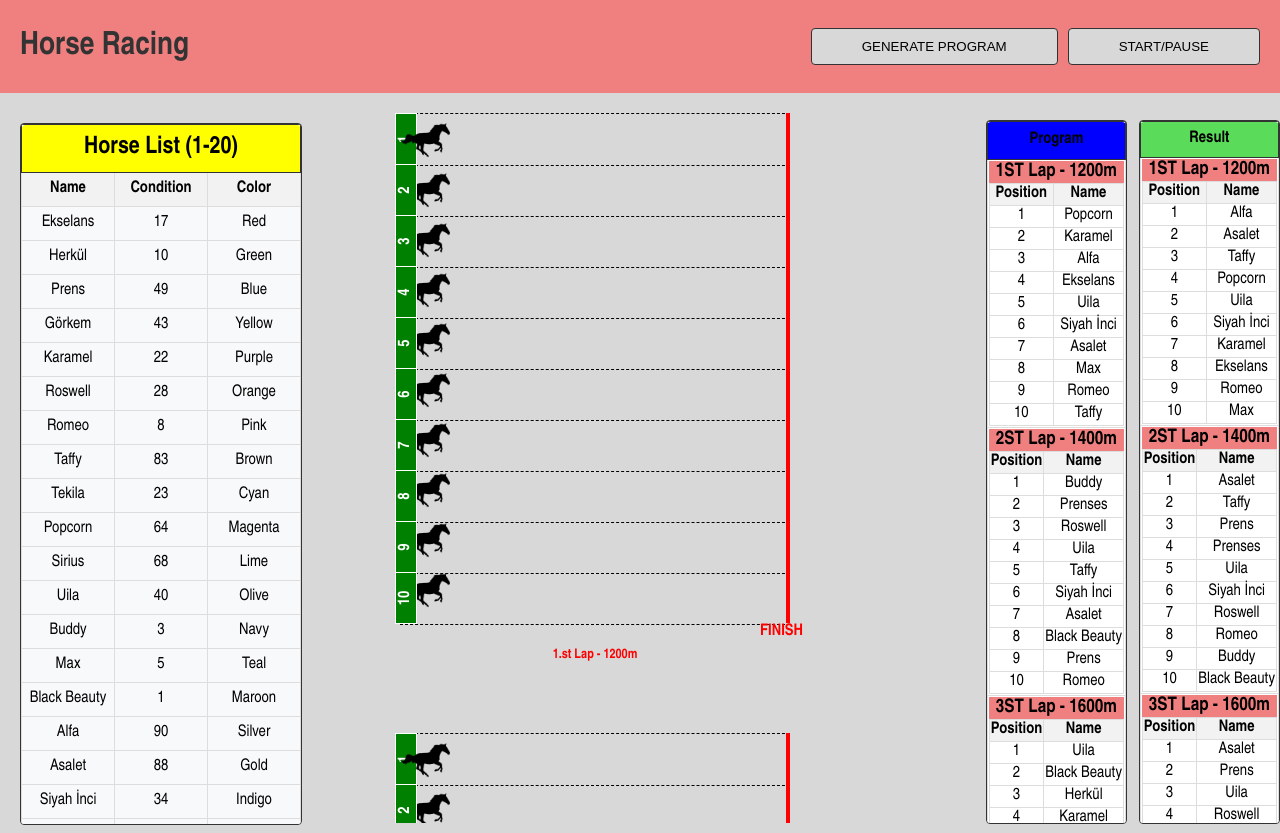
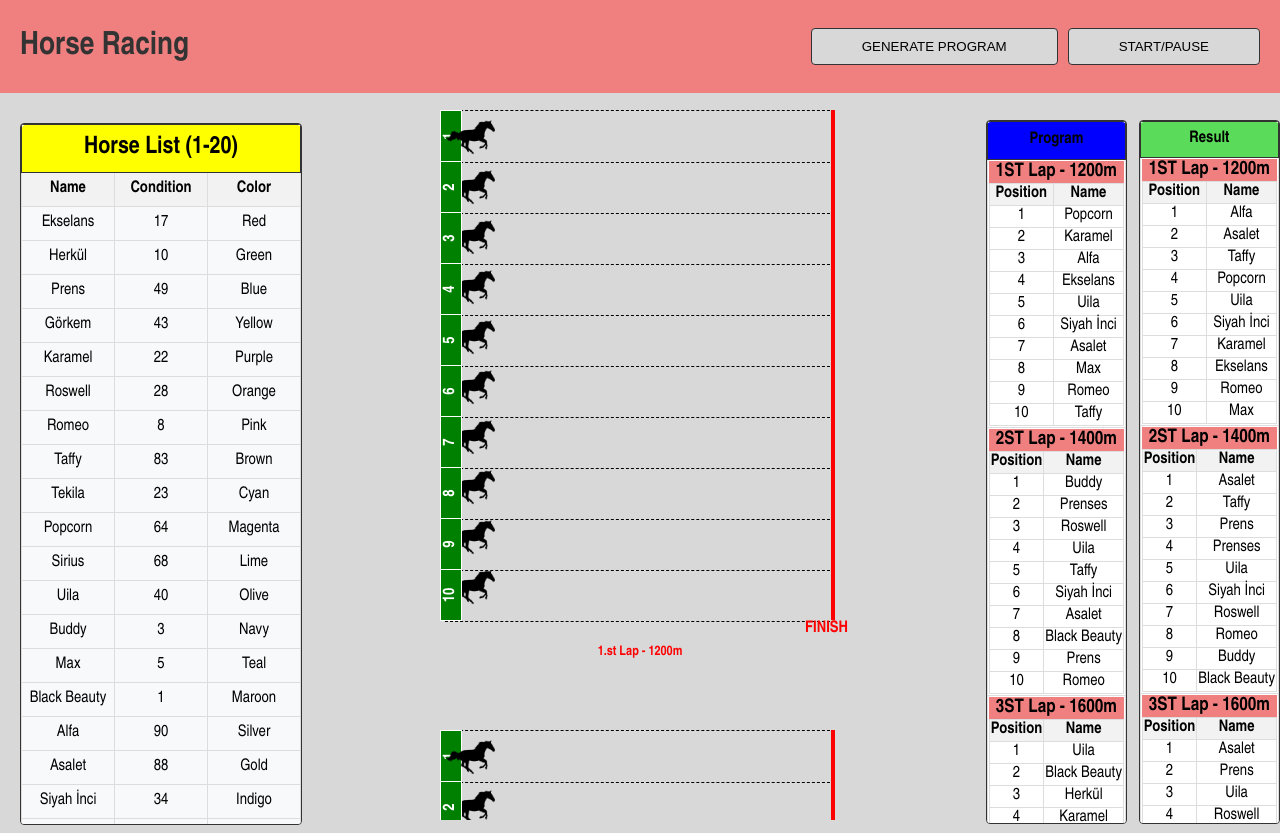
Before and after one commit to aleynakoluk/horse-racing-app, a Vue app in the folder horse-racing-game/: page / in a window 1280 px wide. Built offline with nearby package versions, Linux system fonts and the light colour scheme.

Commit message:
dizaynda düzeltme yapıldı

```diff
--- a/horse-racing-game/src/App.vue
+++ b/horse-racing-game/src/App.vue
@@ -43,13 +43,13 @@ body {
 
 #app {
   font-family: 'Arial Narrow', Arial, sans-serif;
-  background:  #d8d8d8fe;
+  background: #d8d8d8fe;
   display: flex;
-  flex-direction: row; /* Arrange components horizontally */
-  overflow: hidden; /* Prevent content overflow */
-  flex-wrap: wrap; /* Allow components to wrap to the next line if they don't fit */
+  flex-wrap: wrap;
+  flex-direction: column;
+  min-height: 100vh;
+  overflow: hidden;
 }
-
 h1 {
   color: #333;
   margin-bottom: 20px;
--- a/horse-racing-game/src/components/HorseRace.vue
+++ b/horse-racing-game/src/components/HorseRace.vue
@@ -1,5 +1,6 @@
 <template>
-  <div class="race-results">
+  <div class="page-container">
+    <div class="horse-race">
       <!-- Creating a section for each race -->
       <div v-for="(race, index) in raceSchedule" :key="index" class="race-section">
         <div class="race-track">
@@ -25,6 +26,7 @@
           <div class="finish-line"></div>
           <div class="finish-text">FINISH</div>
           <h5>{{ index + 1 }}.st Lap - {{ race.distance }}m</h5>
+        </div>
       </div>
     </div>
   </div>
@@ -61,17 +63,24 @@ export default {
 </script>
 
 <style scoped>
-.race-results {
+.page-container {
+  display: flex;
+  justify-content: center; /* Align items to the right */
+  width: 100%;
+  position: absolute;
+  margin-top: 90px;
+  margin-bottom: 60px;
+}
+
+.horse-race {
   display: flex;
   flex-direction: column;
   gap: 20px;
   justify-content: flex-start;
   align-items: center;
-  width: 550px;
+  width: 420px;
   height: 730px;
   overflow-y: scroll;
-  padding-left: 10px;
-  border-radius: 4px;
   overflow-x: hidden;
 }
 
```
Lines whose indentation alone changed are shown as unchanged.
